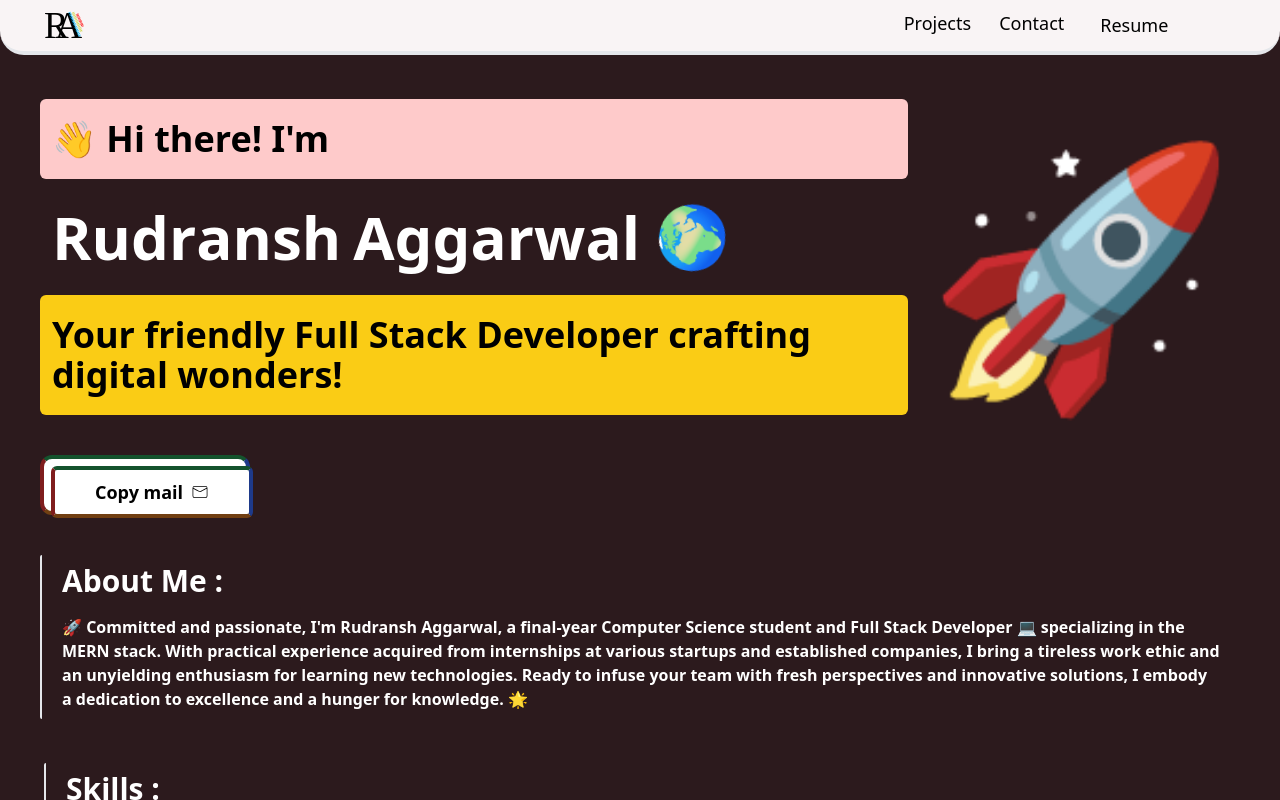
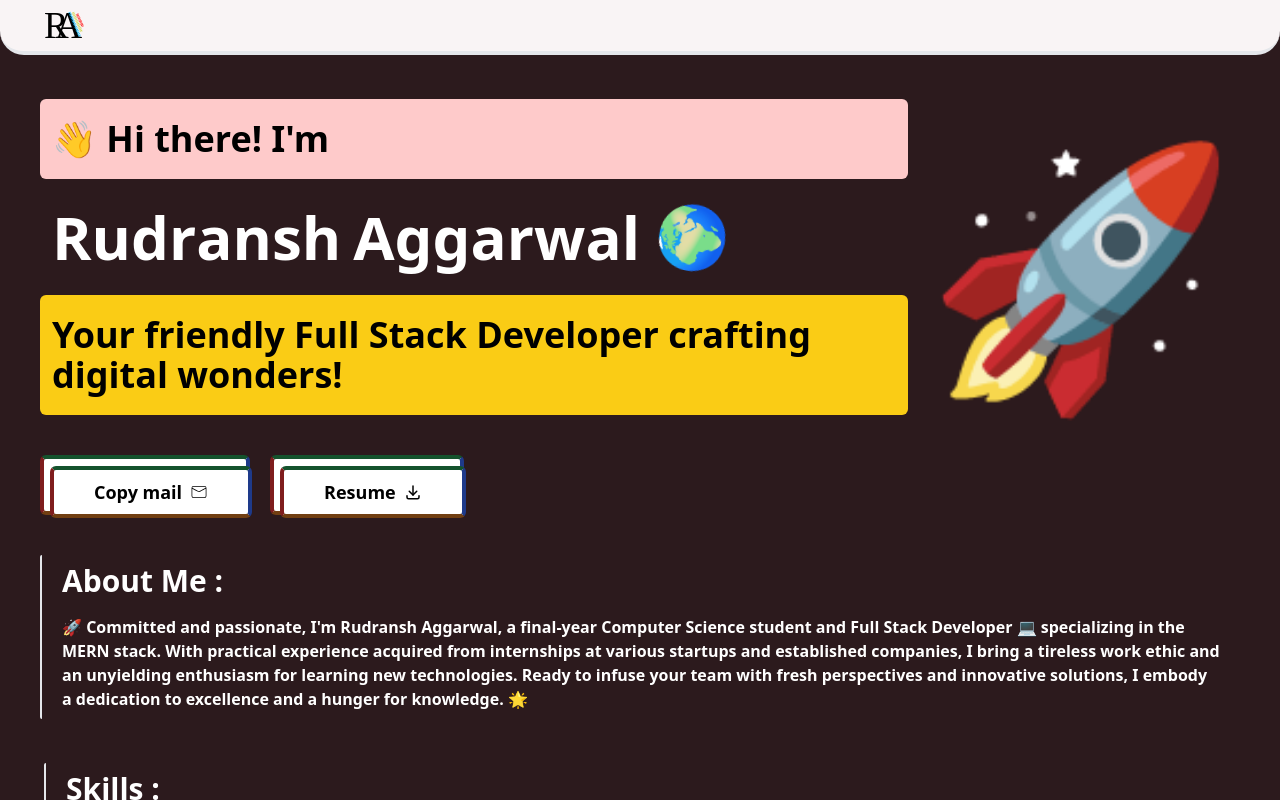
Before and after one commit to rudrcodes/Portfolio-React, a React (Vite) app: page / in a window 1280 px wide. Built offline with nearby package versions, Linux system fonts and the light colour scheme.

Commit message:
Updated navbar and CTA buttons

```diff
--- a/src/components/not-common/header/Header.jsx
+++ b/src/components/not-common/header/Header.jsx
@@ -2,11 +2,58 @@ import { CiMail } from "react-icons/ci";
 import { toast } from "react-toastify";
 import { motion } from "framer-motion"
 import { RudranshName } from "./RudranshName";
+import { TbDownload } from "react-icons/tb";
+import resumePdf from "../../../assets/resume.pdf"
 
 const Header = () => {
+
+  const buttonAnimation = {
+    rest: {
+      opacity: 1,
+      y: 0,
+      display: "block",
+      transition: {
+        duration: 0.4,
+        type: "tween",
+        ease: "easeIn"
+      },
+    },
+    hover: {
+      opacity: 0,
+      display: "none",
+      y: "100%",
+      transition: {
+        duration: 0.3,
+        type: "tween",
+        ease: "easeOut"
+      }
+    }
+  }
+  const buttonAnimationDownload = {
+    rest: {
+      opacity: 0,
+      y: -100,
+      display: "none",
+      transition: {
+        duration: 0.5,
+        type: "tween",
+        ease: "easeIn"
+      },
+    },
+    hover: {
+      opacity: 1,
+      y: 0,
+      display: "block",
+      transition: {
+        duration: 0.4,
+        type: "tween",
+        ease: "easeOut"
+      }
+    }
+  }
   const buttonShiftAnimation = {
     rest: {
-      transform: "translateX(7px) translateY(7px)",
+      transform: "translateX(6px) translateY(7px)",
 
     },
     hover: {
@@ -19,6 +66,34 @@ const Header = () => {
       await navigator.clipboard.writeText("aggarwalrudransh@gmail.com");
       console.log("Text copied successfully!");
       toast('✅ Mail copied successfully!', {
+        position: "top-center",
+        autoClose: 1500,
+        hideProgressBar: false,
+        closeOnClick: true,
+        pauseOnHover: true,
+        draggable: true,
+        progress: undefined,
+        theme: "dark",
+      });
+    } catch (err) {
+      toast.error('Error in copying mail!', {
+        position: "top-center",
+        autoClose: 1500,
+        hideProgressBar: false,
+        closeOnClick: true,
+        pauseOnHover: true,
+        draggable: true,
+        progress: undefined,
+        theme: "dark",
+      });
+      console.error("Failed to copy text:", err);
+    }
+  };
+  const dwnldResume = async () => {
+    try {
+      await navigator.clipboard.writeText("aggarwalrudransh@gmail.com");
+      console.log("Text copied successfully!");
+      toast('✅ Resume download successfully!', {
         position: "top-center",
         autoClose: 1500,
         hideProgressBar: false,
@@ -61,7 +136,7 @@ const Header = () => {
               animate={{ opacity: 1, y: 0 }}
               transition={{
                 duration: 1.2,
-                delay:0.7,
+                delay: 0.7,
                 ease: "easeInOut"
               }}
 
@@ -148,10 +223,12 @@ const Header = () => {
           delay: 1,
           ease: "easeIn"
         }}
-        className="flex justify-center items-center gap-5"
+        className="flex justify-center items-center gap-5 flex-wrap"
 
       >
-        <motion.div className="border-4 rounded-xl  border-l-red-900
+
+
+        <motion.div className=" border-4 rounded-md  border-l-red-900
         border-r-blue-900
         border-t-green-900
         border-b-yellow-900
@@ -171,6 +248,32 @@ const Header = () => {
 
           </motion.button>
 
+
+        </motion.div>
+
+        <motion.div className="border-4 rounded-md  border-l-red-900
+        border-r-blue-900
+        border-t-green-900
+        border-b-yellow-900
+        flex bg-white justify-center  items-center ">
+
+          <motion.button className="bg-white border-4 rounded-md  flex justify-center items-center  gap-2  border-l-red-900
+        border-r-blue-900
+        border-t-green-900
+    border-b-yellow-900  px-10 py-2   text-black text-bold text-sm md:text-lg"
+            initial="rest"
+            animate="rest"
+            // whileHover="hover"
+            whileTap="hover"
+            variants={buttonShiftAnimation}
+          // onClick={copyText}
+          >
+            <motion.a download href={resumePdf} className="flex justify-center items-center gap-2">
+              Resume  <TbDownload />
+            </motion.a>
+          </motion.button>
+
+
         </motion.div>
       </motion.div>
     </motion.section >
--- a/src/components/shared/navbar/DesktopNav.jsx
+++ b/src/components/shared/navbar/DesktopNav.jsx
@@ -120,7 +120,6 @@ const DesktopNav = ({ links }) => {
                 </motion.button>
                 <motion.button variants={buttonAnimationDownload} >
                     <a download="Rudransh's Resume" href={resumePdf} >
-                        {/* <FaDownload /> */}
                         <TbDownload />
 
                     </a>
--- a/src/components/shared/navbar/Navbar.jsx
+++ b/src/components/shared/navbar/Navbar.jsx
@@ -64,8 +64,8 @@ const Navbar = () => {
 
       </motion.div>
 
-      <MobileNav />
-      <DesktopNav links={links} />
+      {/* <MobileNav />
+      <DesktopNav links={links} /> */}
 
 
 
```
Lines whose indentation alone changed are shown as unchanged.
